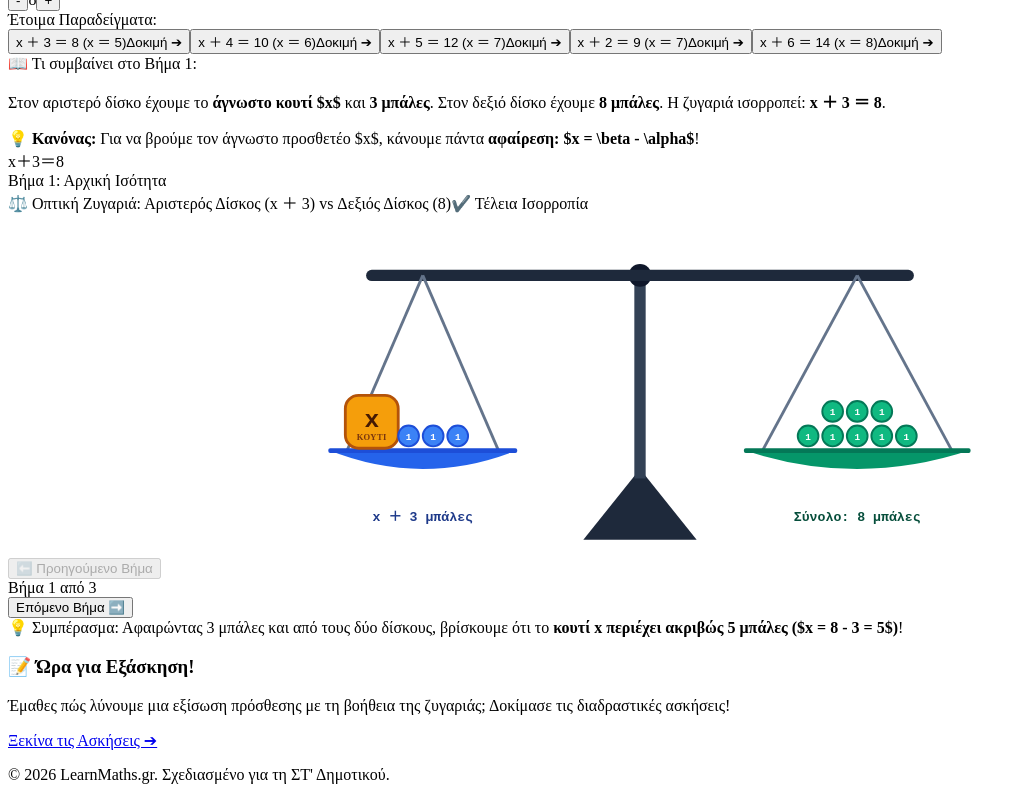
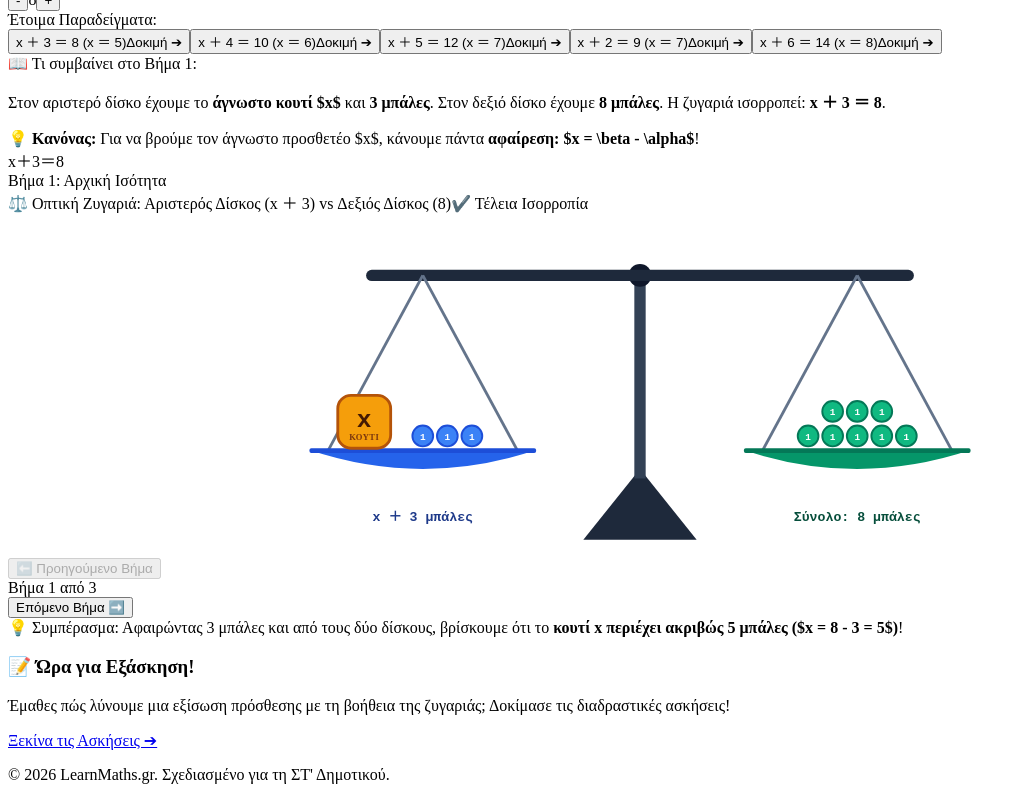
Before and after one commit to gkrimpas-lab/learn-maths-2026, a Next.js app: page /st-dimotikou/33-agnostos-kai-prosthesi in a window 1280 px wide. Shown: the part 957-1757 px from the top of the page, without its empty margins (0-1027 px from the left). Built offline with nearby package versions, Linux system fonts and the light colour scheme.

Commit message:
Update 33-agnostos-kai-prosthesi.js

```diff
--- a/pages/st-dimotikou/33-agnostos-kai-prosthesi.js
+++ b/pages/st-dimotikou/33-agnostos-kai-prosthesi.js
@@ -39,13 +39,11 @@ export default function AgnostosKaiProsthesiPage() {
   const adjustValue = (type, amount) => {
     setCurrentStep(1);
     if (type === 'a') {
-      // Αυστηρός περιορισμός: 0 <= a <= b
       const nextA = activeA + amount;
       if (nextA >= 0 && nextA <= activeB) {
         setParamA(nextA);
       }
     } else {
-      // Περιορισμός για το b: a <= b <= MAX_BALLS
       const nextB = activeB + amount;
       if (nextB >= activeA && nextB <= MAX_BALLS) {
         setParamB(nextB);
@@ -58,13 +56,13 @@ export default function AgnostosKaiProsthesiPage() {
   const BALL_SPACING = BALL_RADIUS * 2 + 4; // 26px
   const BASE_Y = 248;
 
-  // 1. Θέσεις σφαιρών αριστερού δίσκου (3 στήλες δίπλα από το κουτί x)
+  // 1. Θέσεις σφαιρών αριστερού δίσκου (Ξεκινούν με καθαρό κενό από το κουτί x)
   const leftBallsPos = [];
   for (let i = 0; i < activeA; i++) {
     const row = Math.floor(i / 3);
     const col = i % 3;
     leftBallsPos.push({
-      x: 135 + col * BALL_SPACING,
+      x: 150 + col * BALL_SPACING,
       y: BASE_Y - BALL_RADIUS - 2 - row * BALL_SPACING
     });
   }
@@ -87,7 +85,7 @@ export default function AgnostosKaiProsthesiPage() {
       id: i,
       x: startX + colIndexInRow * BALL_SPACING,
       y: BASE_Y - BALL_RADIUS - 2 - row * BALL_SPACING,
-      isRemoved: i >= exactSolution // Οι τελευταίες a μπάλες επισημαίνονται/αφαιρούνται
+      isRemoved: i >= exactSolution
     });
   }
 
@@ -428,26 +426,26 @@ export default function AgnostosKaiProsthesiPage() {
                       {/* 2. ΟΡΙΖΟΝΤΙΟΣ ΖΥΓΟΣ (BEAM) */}
                       <rect x="90" y="59" width="580" height="12" rx="6" fill="#1e293b" />
 
-                      {/* 3. ΑΡΙΣΤΕΡΟΣ ΔΙΣΚΟΣ & ΑΛΥΣΙΔΕΣ */}
-                      <line x1="150" y1="65" x2="70" y2="250" stroke="#64748b" strokeWidth="3" />
-                      <line x1="150" y1="65" x2="230" y2="250" stroke="#64748b" strokeWidth="3" />
-                      <path d="M 50 250 Q 150 290 250 250 Z" fill="#2563eb" />
-                      <rect x="50" y="248" width="200" height="5" fill="#1d4ed8" rx="2" />
+                      {/* 3. ΑΡΙΣΤΕΡΟΣ ΔΙΣΚΟΣ & ΑΛΥΣΙΔΕΣ (ΠΛΑΤΟΣ 240px) */}
+                      <line x1="150" y1="65" x2="50" y2="250" stroke="#64748b" strokeWidth="3" />
+                      <line x1="150" y1="65" x2="250" y2="250" stroke="#64748b" strokeWidth="3" />
+                      <path d="M 30 250 Q 150 290 270 250 Z" fill="#2563eb" />
+                      <rect x="30" y="248" width="240" height="5" fill="#1d4ed8" rx="2" />
 
-                      {/* 4. ΔΕΞΙΟΣ ΔΙΣΚΟΣ & ΑΛΥΣΙΔΕΣ */}
+                      {/* 4. ΔΕΞΙΟΣ ΔΙΣΚΟΣ & ΑΛΥΣΙΔΕΣ (ΠΛΑΤΟΣ 240px) */}
                       <line x1="610" y1="65" x2="510" y2="250" stroke="#64748b" strokeWidth="3" />
                       <line x1="610" y1="65" x2="710" y2="250" stroke="#64748b" strokeWidth="3" />
                       <path d="M 490 250 Q 610 290 730 250 Z" fill="#059669" />
                       <rect x="490" y="248" width="240" height="5" fill="#047857" rx="2" />
 
-                      {/* 5. ΑΡΙΣΤΕΡΟΣ ΔΙΣΚΟΣ: ΤΟ ΚΟΥΤΙ x */}
-                      <g transform="translate(68, 192)">
+                      {/* 5. ΑΡΙΣΤΕΡΟΣ ΔΙΣΚΟΣ: ΤΟ ΚΟΥΤΙ x (ΣΤΑ ΑΡΙΣΤΕΡΑ ΤΟΥ ΔΙΣΚΟΥ ΣΤΟ x = 60) */}
+                      <g transform="translate(60, 192)">
                         <rect width="56" height="56" rx="14" fill="#f59e0b" stroke="#b45309" strokeWidth="3" />
                         <text x="28" y="34" fill="#451a03" fontSize="26" fontWeight="900" textAnchor="middle" fontFamily="monospace">x</text>
                         <text x="28" y="47" fill="#78350f" fontSize="9" fontWeight="bold" textAnchor="middle" letterSpacing="0.5">ΚΟΥΤΙ</text>
                       </g>
 
-                      {/* 6. ΑΡΙΣΤΕΡΟΣ ΔΙΣΚΟΣ: ΟΙ ΜΠΑΛΕΣ a */}
+                      {/* 6. ΑΡΙΣΤΕΡΟΣ ΔΙΣΚΟΣ: ΟΙ ΜΠΑΛΕΣ a (ΞΕΚΙΝΟΥΝ ΑΠΟ ΤΟ x = 150 ΜΕ ΚΑΘΑΡΟ ΚΕΝΟ) */}
                       {currentStep < 3 && leftBallsPos.map((pos, i) => (
                         <g key={`lball-${i}`} className="transition-all duration-500">
                           <circle
@@ -464,7 +462,6 @@ export default function AgnostosKaiProsthesiPage() {
 
                       {/* 7. ΔΕΞΙΟΣ ΔΙΣΚΟΣ: ΟΙ ΜΠΑΛΕΣ b (ΣΤΑΘΕΡΑ ΚΕΝΤΡΑΡΙΣΜΕΝΕΣ) */}
                       {rightBalls.map((ball) => {
-                        // Αν είμαστε στο Βήμα 3 και η μπάλα αφαιρείται, δεν σχεδιάζεται
                         if (currentStep === 3 && ball.isRemoved) return null;
 
                         const isHighlighted = currentStep === 2 && ball.isRemoved;
```
